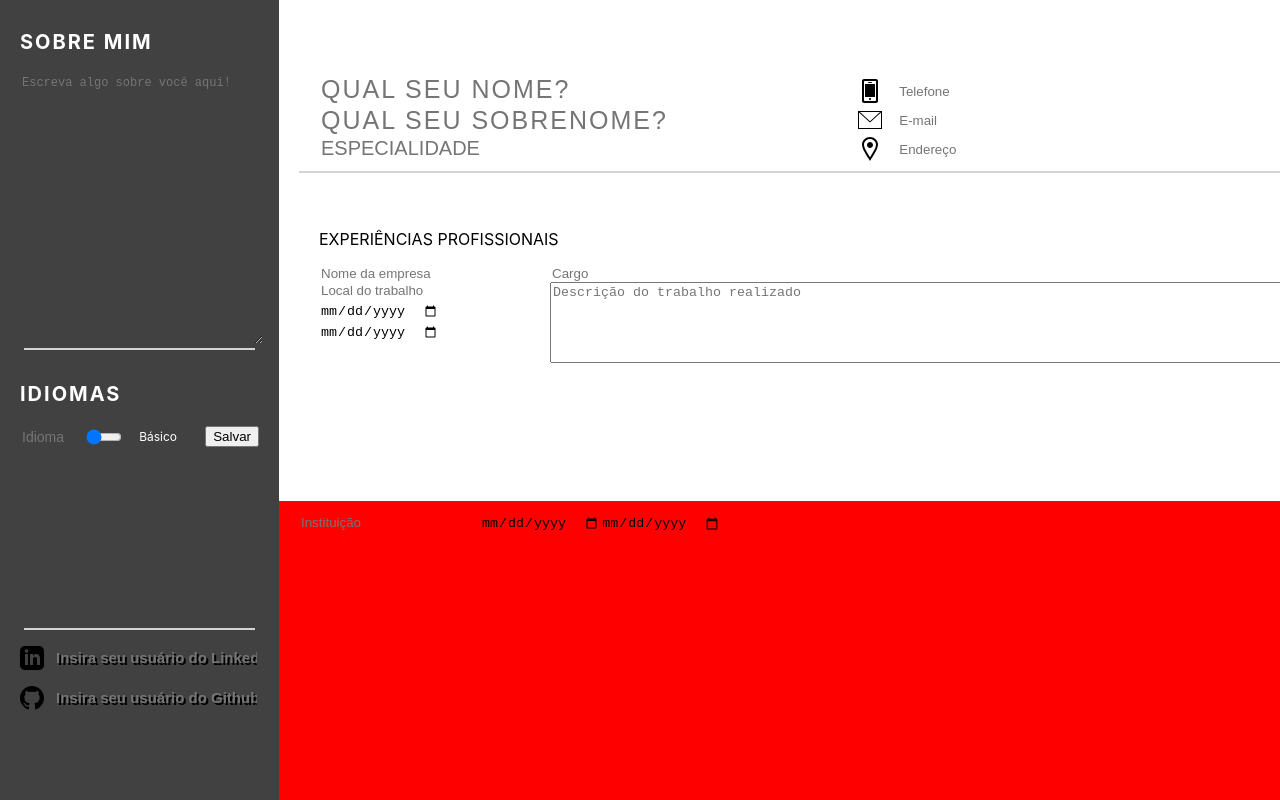
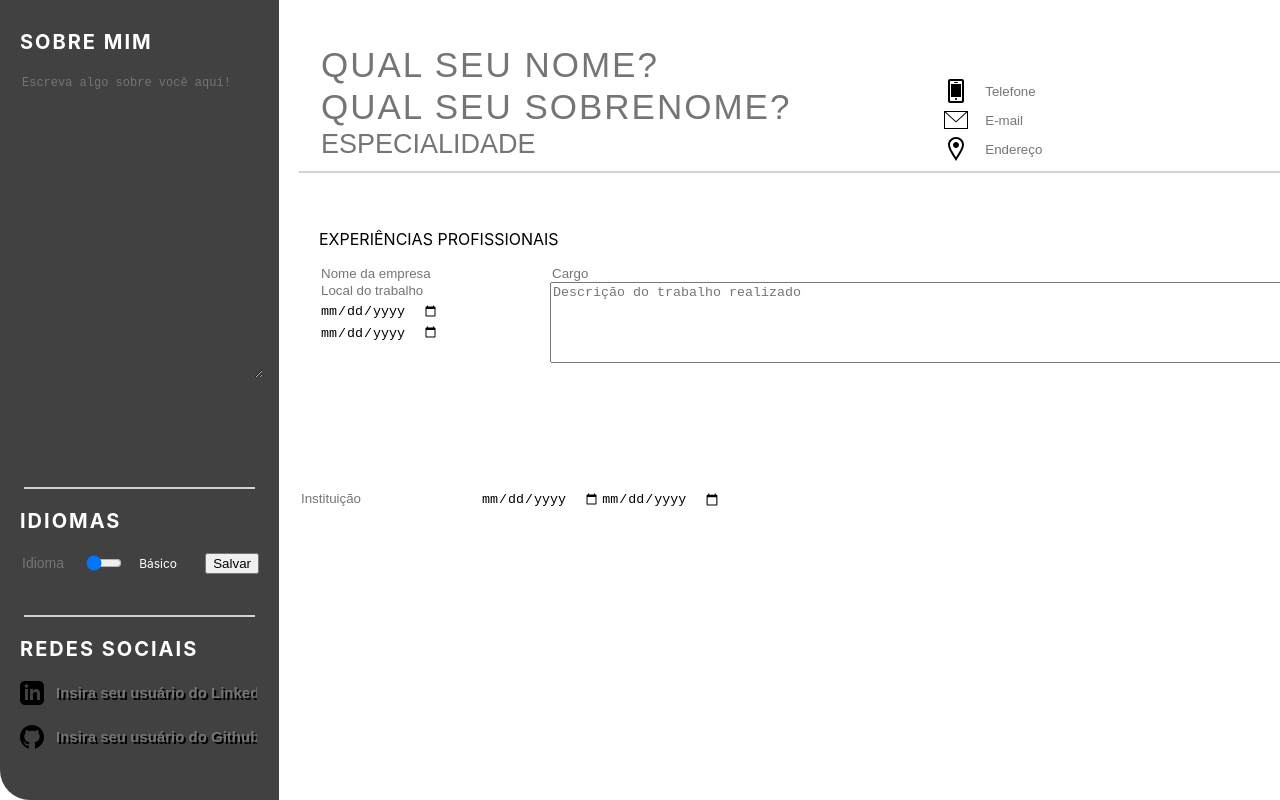
Before and after one commit to gukenji/cv-project, a React (Create React App) app: page / in a window 1280 px wide. Shown: the top 800 px of the page. Built offline with nearby package versions, Linux system fonts and the light colour scheme.

Commit message:
some minor changes in layout

```diff
--- a/src/components/About.js
+++ b/src/components/About.js
@@ -20,7 +20,6 @@
           maxlength="600"
           placeholder="Escreva algo sobre você aqui!"
         ></textarea>
-        <p className="end-section"></p>
       </div>
     );
   }
--- a/src/components/LanguageMetric.js
+++ b/src/components/LanguageMetric.js
@@ -1,28 +1,27 @@
 import React, { Component } from "react";
-import '../style/LanguageMetric.css';
+import "../style/LanguageMetric.css";
 
 class LanguageMetric extends Component {
-  constructor(props){
+  constructor(props) {
     super(props);
   }
 
   render() {
     var painted = [];
-    for (var i = 0 ; i < this.props.skill ; i++) {
-      painted.push(<span className="painted"></span>)
-    };
+    for (var i = 0; i < this.props.skill; i++) {
+      painted.push(<div className="painted"></div>);
+    }
     var unpainted = [];
-    for (var j = 0 ; j < 4 -this.props.skill ; j++) {
-      painted.push(<span className="unpainted"></span>)
-    };
+    for (var j = 0; j < 4 - this.props.skill; j++) {
+      painted.push(<div className="unpainted"></div>);
+    }
     return (
       <div className="LanguageMetric">
         {painted}
         {unpainted}
       </div>
-    )
+    );
   }
 }
 
-
 export default LanguageMetric;
--- a/src/components/Languages.js
+++ b/src/components/Languages.js
@@ -61,6 +61,7 @@
     const { skills, skill } = this.state;
     return (
       <div className="Languages">
+        <div className="start-section"></div>
         <p>IDIOMAS</p>
         {skills.map((skill) => {
           return (
--- a/src/components/SocialLinks.js
+++ b/src/components/SocialLinks.js
@@ -1,31 +1,74 @@
 import React, { Component } from "react";
-import '../style/SocialLinks.css';
+import "../style/SocialLinks.css";
 
 class SocialLinks extends Component {
-  constructor(props){
+  constructor(props) {
     super(props);
     this.state = {
-      links: { linkedin: '',
-               github: ''}
-    }
-    this.showLink = this.showLink.bind(this)
+      links: { linkedin: "", github: "" },
+    };
+    this.showLink = this.showLink.bind(this);
   }
 
-  showLink(e){
-    const link = e.target.previousElementSibling
-    if (e.target.value == "") {return (link.classList.add("hidden"))}
+  showLink(e) {
+    const link = e.target.previousElementSibling;
+    if (e.target.value == "") {
+      return link.classList.add("hidden");
+    }
     return link.classList.remove("hidden");
   }
 
   render() {
-    const github_svg = <svg xmlns="http://www.w3.org/2000/svg" width="24" height="24" viewBox="0 0 24 24"><path d="M12 0c-6.626 0-12 5.373-12 12 0 5.302 3.438 9.8 8.207 11.387.599.111.793-.261.793-.577v-2.234c-3.338.726-4.033-1.416-4.033-1.416-.546-1.387-1.333-1.756-1.333-1.756-1.089-.745.083-.729.083-.729 1.205.084 1.839 1.237 1.839 1.237 1.07 1.834 2.807 1.304 3.492.997.107-.775.418-1.305.762-1.604-2.665-.305-5.467-1.334-5.467-5.931 0-1.311.469-2.381 1.236-3.221-.124-.303-.535-1.524.117-3.176 0 0 1.008-.322 3.301 1.23.957-.266 1.983-.399 3.003-.404 1.02.005 2.047.138 3.006.404 2.291-1.552 3.297-1.23 3.297-1.23.653 1.653.242 2.874.118 3.176.77.84 1.235 1.911 1.235 3.221 0 4.609-2.807 5.624-5.479 5.921.43.372.823 1.102.823 2.222v3.293c0 .319.192.694.801.576 4.765-1.589 8.199-6.086 8.199-11.386 0-6.627-5.373-12-12-12z"/></svg>
-    const linkedin_svg = <svg xmlns="http://www.w3.org/2000/svg" width="24" height="24" viewBox="0 0 24 24"><path d="M19 0h-14c-2.761 0-5 2.239-5 5v14c0 2.761 2.239 5 5 5h14c2.762 0 5-2.239 5-5v-14c0-2.761-2.238-5-5-5zm-11 19h-3v-11h3v11zm-1.5-12.268c-.966 0-1.75-.79-1.75-1.764s.784-1.764 1.75-1.764 1.75.79 1.75 1.764-.783 1.764-1.75 1.764zm13.5 12.268h-3v-5.604c0-3.368-4-3.113-4 0v5.604h-3v-11h3v1.765c1.396-2.586 7-2.777 7 2.476v6.759z"/></svg>
-    const { links } = this.state;
+    const github_svg = (
+      <svg
+        xmlns="http://www.w3.org/2000/svg"
+        width="24"
+        height="24"
+        viewBox="0 0 24 24"
+      >
+        <path d="M12 0c-6.626 0-12 5.373-12 12 0 5.302 3.438 9.8 8.207 11.387.599.111.793-.261.793-.577v-2.234c-3.338.726-4.033-1.416-4.033-1.416-.546-1.387-1.333-1.756-1.333-1.756-1.089-.745.083-.729.083-.729 1.205.084 1.839 1.237 1.839 1.237 1.07 1.834 2.807 1.304 3.492.997.107-.775.418-1.305.762-1.604-2.665-.305-5.467-1.334-5.467-5.931 0-1.311.469-2.381 1.236-3.221-.124-.303-.535-1.524.117-3.176 0 0 1.008-.322 3.301 1.23.957-.266 1.983-.399 3.003-.404 1.02.005 2.047.138 3.006.404 2.291-1.552 3.297-1.23 3.297-1.23.653 1.653.242 2.874.118 3.176.77.84 1.235 1.911 1.235 3.221 0 4.609-2.807 5.624-5.479 5.921.43.372.823 1.102.823 2.222v3.293c0 .319.192.694.801.576 4.765-1.589 8.199-6.086 8.199-11.386 0-6.627-5.373-12-12-12z" />
+      </svg>
+    );
+    const linkedin_svg = (
+      <svg
+        xmlns="http://www.w3.org/2000/svg"
+        width="24"
+        height="24"
+        viewBox="0 0 24 24"
+      >
+        <path d="M19 0h-14c-2.761 0-5 2.239-5 5v14c0 2.761 2.239 5 5 5h14c2.762 0 5-2.239 5-5v-14c0-2.761-2.238-5-5-5zm-11 19h-3v-11h3v11zm-1.5-12.268c-.966 0-1.75-.79-1.75-1.764s.784-1.764 1.75-1.764 1.75.79 1.75 1.764-.783 1.764-1.75 1.764zm13.5 12.268h-3v-5.604c0-3.368-4-3.113-4 0v5.604h-3v-11h3v1.765c1.396-2.586 7-2.777 7 2.476v6.759z" />
+      </svg>
+    );
     return (
       <div className="SocialLinks">
-          <p className="start-section"></p>
-          <p><span className="username">{linkedin_svg}<span className="link hidden">www.linkedin.com/</span><input onChange={(e) => this.showLink(e)} className="link" type='text' id='linkedin' placeholder='Insira seu usuário do Linkedin' /></span></p>
-          <p><span className="username">{github_svg}<span className="link hidden">www.github.com/</span><input onChange={(e) => this.showLink(e)} className="link" type='text' id='github' placeholder='Insira seu usuário do Github' /></span></p>
+        <p className="start-section"></p>
+        <p>REDES SOCIAIS</p>
+        <p>
+          <span className="username">
+            {linkedin_svg}
+            <span className="link hidden">www.linkedin.com/</span>
+            <input
+              onChange={(e) => this.showLink(e)}
+              className="link"
+              type="text"
+              id="linkedin"
+              placeholder="Insira seu usuário do Linkedin"
+            />
+          </span>
+        </p>
+        <p>
+          <span className="username">
+            {github_svg}
+            <span className="link hidden">www.github.com/</span>
+            <input
+              onChange={(e) => this.showLink(e)}
+              className="link"
+              type="text"
+              id="github"
+              placeholder="Insira seu usuário do Github"
+            />
+          </span>
+        </p>
       </div>
     );
   }
--- a/src/style/About.css
+++ b/src/style/About.css
@@ -13,13 +13,8 @@
 .About textarea {
   color: white;
   width: 100%;
-  height: 80%;
+  height: 300px;
   background-color: transparent;
   border: none;
   font-size: 12px;
 }
-
-.end-section {
-  margin: 0 4px;
-  border-bottom: 2px solid lightgray;
-}
--- a/src/style/App.css
+++ b/src/style/App.css
@@ -10,9 +10,12 @@
   grid-template-areas:
     "about  name contacts contacts"
     "about    prof prof prof"
-    "skills    prof prof prof"
+    "about    prof prof prof"
+    "about    prof prof prof"
     "skills    edu  edu  edu"
     "social    edu  edu  edu";
+  border-top-left-radius: 5px;
+  border-bottom-left-radius: 5px;
 }
 
 .Contacts,
@@ -29,8 +32,6 @@
   background-color: transparent;
   border: none;
 }
-
-
 
 @media (prefers-reduced-motion: no-preference) {
   .App-logo {
@@ -62,12 +63,9 @@
   }
 }
 
-
-
-@media print
-{
-    .no-print, .no-print *
-    {
-        display: none !important;
-    }
+@media print {
+  .no-print,
+  .no-print * {
+    display: none !important;
+  }
 }
--- a/src/style/Education.css
+++ b/src/style/Education.css
@@ -1,4 +1,4 @@
 .Education {
   grid-area: edu;
-  background-color: red;
+  background-color: white;
 }
--- a/src/style/LanguageMetric.css
+++ b/src/style/LanguageMetric.css
@@ -1,17 +1,24 @@
 .LanguageMetric {
-  height: 50px;
-  width: 50px;
   display: flex;
-  gap: 3px;
   align-items: center;
+  border-radius: 5px;
 }
 
-.LanguageMetric > span {
+.LanguageMetric > div:nth-child(1) {
+  border-top-left-radius: 5px;
+  border-bottom-left-radius: 5px;
+}
+
+.LanguageMetric > div:last-child {
+  border-top-right-radius: 5px;
+  border-bottom-right-radius: 5px;
+}
+
+.LanguageMetric > div {
   width: 10px;
   height: 10px;
   display: inline-block;
-  border-radius: 50%;
-  border: 1px solid lightgray;
+  border: 2px solid lightgray;
 }
 
 .painted {
@@ -19,5 +26,5 @@
 }
 
 .unpainted {
-  background-color: white;
+  background-color: inherit;
 }
--- a/src/style/Languages.css
+++ b/src/style/Languages.css
@@ -1,6 +1,6 @@
 .Languages {
   grid-area: skills;
-  background-color: #414141 ;
+  background-color: #414141;
 }
 
 .Languages p {
@@ -10,12 +10,17 @@
   letter-spacing: 2px;
 }
 
+.start-section {
+  margin: 0 4px;
+  border-bottom: 2px solid lightgray;
+}
+
 .RenderLanguages {
   display: flex;
-  gap: 20px
+  gap: 20px;
 }
 
-.RenderLanguages > p  {
+.RenderLanguages > p {
   font-size: 12px;
   letter-spacing: 0;
   align-self: center;
@@ -24,7 +29,6 @@
 .RenderLanguages > p:nth-child(1) {
   width: 30%;
 }
-
 
 .NewLanguage > form {
   display: flex;
@@ -46,5 +50,5 @@
   color: white;
   font-size: 12px;
   width: 80px;
-  padding-left: 10px
+  padding-left: 10px;
 }
--- a/src/style/Name.css
+++ b/src/style/Name.css
@@ -11,12 +11,13 @@
 
 #name,
 #surname {
-  font-size: 25px;
+  font-size: 35px;
   letter-spacing: 2px;
 }
 
 #carreer {
-  font-size: 20px;
+  font-size: 27px;
+  color: rgb(119, 119, 119);
 }
 
 .uppercase {
--- a/src/style/SocialLinks.css
+++ b/src/style/SocialLinks.css
@@ -1,6 +1,14 @@
 .SocialLinks {
   grid-area: social;
   background-color: #414141;
+  border-bottom-left-radius: 30px;
+}
+
+.SocialLinks > p {
+  color: white;
+  font-weight: bold;
+  font-size: 20px;
+  letter-spacing: 2px;
 }
 
 .link {
@@ -11,7 +19,7 @@
 }
 
 svg {
-  padding-right: 10px
+  padding-right: 10px;
 }
 
 .username {
```
